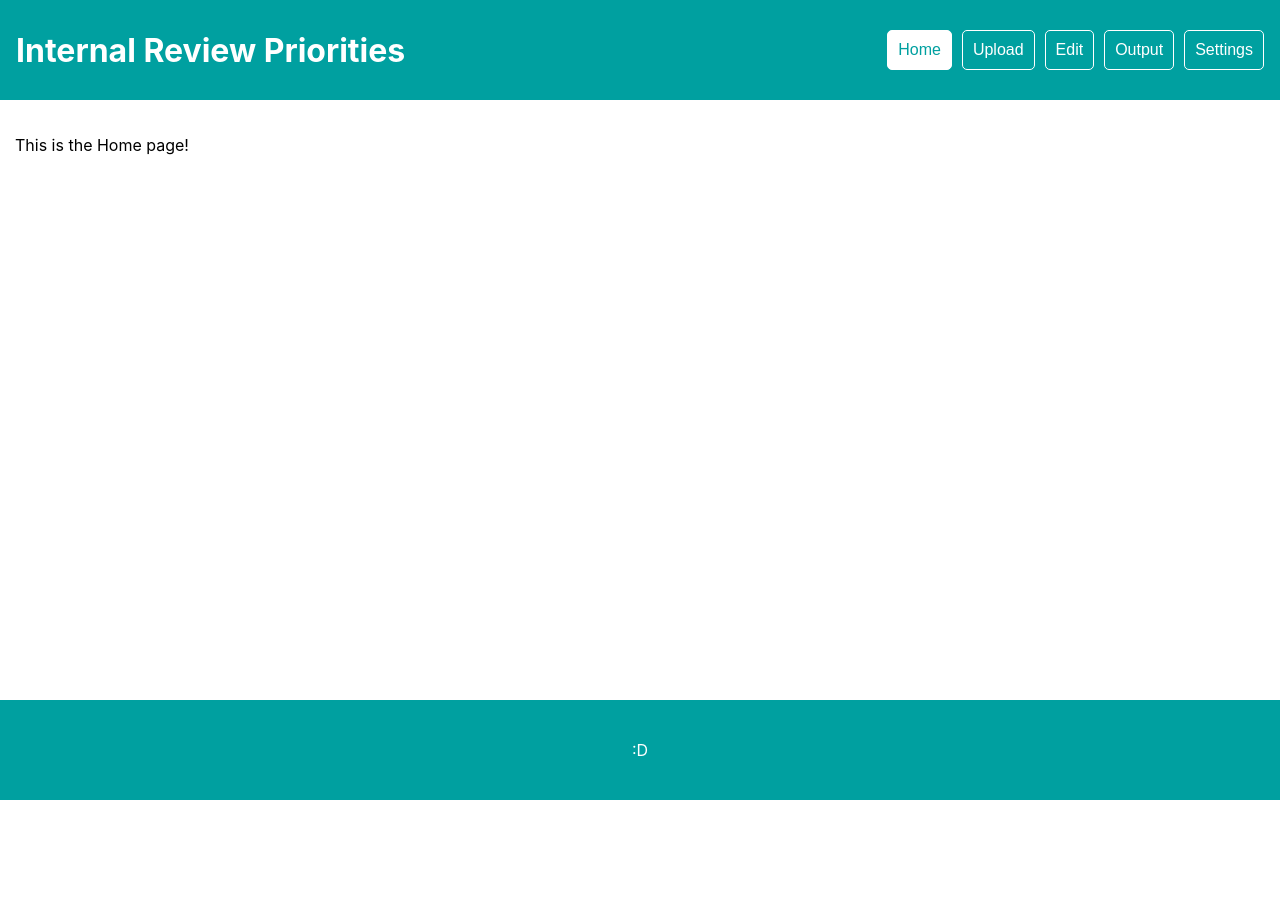
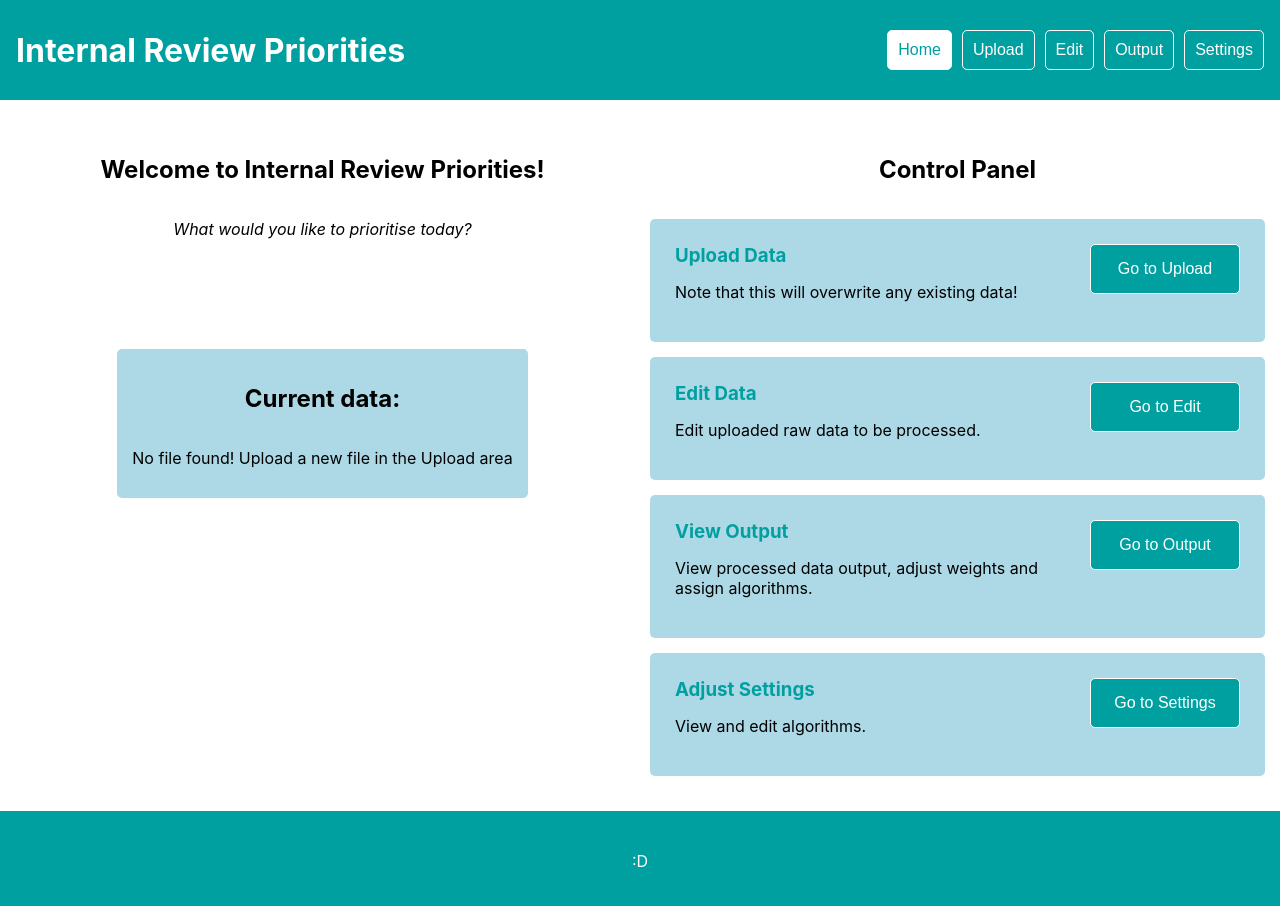
Before and after one commit to Sullivown/internal-review-priorities, a React (Create React App) app: page / in a window 1280 px wide. Shown: the top 906 px of the page. Before the commit the page ends 800 px from the top, so only its background shows below. Built offline with nearby package versions, Linux system fonts and the light colour scheme.

Commit message:
add homepage content and styling

```diff
--- a/src/components/Home.js
+++ b/src/components/Home.js
@@ -1,8 +1,96 @@
 import React from 'react';
+
+import '../styles/Home.css';
 
 class Home extends React.Component {
 	render() {
-		return <div>This is the Home page!</div>;
+		/// Current data (if any)
+		// if current data: Go to edit, go to output
+		// go to settings page to adjust algos
+		return (
+			<div id='home'>
+				<div className='info-div'>
+					<h2>Welcome to Internal Review Priorities!</h2>
+					<p>What would you like to prioritise today?</p>
+					<div className='accent-div'>
+						<h2>Current data:</h2>
+						<p>
+							{this.props.fileName
+								? this.props.fileName
+								: 'No file found! Upload a new file in the Upload area'}
+						</p>
+					</div>
+				</div>
+
+				<div className='controls-div'>
+					<h2>Control Panel</h2>
+					<div className='controls-section'>
+						<div>
+							<h3>Upload Data</h3>
+							<p>
+								Note that this will overwrite any existing data!
+							</p>
+						</div>
+						<button
+							type='button'
+							onClick={(e) => {
+								this.props.handleClick('currentView', 'upload');
+							}}
+						>
+							Go to Upload
+						</button>
+					</div>
+					<div className='controls-section'>
+						<div>
+							<h3>Edit Data</h3>
+							<p>Edit uploaded raw data to be processed.</p>
+						</div>
+						<button
+							type='button'
+							onClick={(e) => {
+								this.props.handleClick('currentView', 'edit');
+							}}
+						>
+							Go to Edit
+						</button>
+					</div>
+					<div className='controls-section'>
+						<div>
+							<h3>View Output</h3>
+							<p>
+								View processed data output, adjust weights and
+								assign algorithms.
+							</p>
+						</div>
+						<button
+							type='button'
+							onClick={(e) => {
+								this.props.handleClick('currentView', 'output');
+							}}
+						>
+							Go to Output
+						</button>
+					</div>
+					<div className='controls-section'>
+						<div>
+							<h3>Adjust Settings</h3>
+							<p>View and edit algorithms.</p>
+						</div>
+						<button
+							type='button'
+							onClick={(e) => {
+								this.props.handleClick(
+									'currentView',
+									'settings'
+								);
+							}}
+						>
+							Go to Settings
+						</button>
+					</div>
+				</div>
+			</div>
+		);
 	}
 }
 
--- a/src/components/Main.js
+++ b/src/components/Main.js
@@ -25,7 +25,12 @@ class Main extends React.Component {
 			<main>
 				{
 					{
-						home: <Home />,
+						home: (
+							<Home
+								fileName={fileName}
+								handleClick={handleChange}
+							/>
+						),
 						upload: (
 							<UploadDataView
 								handleChange={handleChange}
--- /dev/null
+++ b/src/styles/Home.css
@@ -0,0 +1,58 @@
+#home {
+	display: grid;
+	height: 100%;
+	max-width: 100%;
+	grid-gap: 20px;
+	grid-template-columns: 1fr 1fr;
+}
+
+.info-div {
+	display: flex;
+	flex-direction: column;
+	justify-content: center;
+	align-items: center;
+}
+
+.info-div > p {
+	font-style: italic;
+}
+.controls-div {
+	text-align: center;
+}
+
+.accent-div {
+	margin-top: 5rem;
+	text-align: center;
+	color: #000;
+	padding: 15px;
+	border-radius: 5px;
+	background-color: lightblue;
+	min-width: 50%;
+}
+
+.controls-section {
+	display: flex;
+	text-align: start;
+	background-color: lightblue;
+	justify-content: space-between;
+	padding: 25px;
+	gap: 50px;
+	flex-direction: row;
+	border-radius: 5px;
+}
+
+.controls-section h3 {
+	color: rgb(0, 160, 160);
+}
+
+.controls-section button {
+	min-width: 150px;
+	max-height: 50px;
+}
+
+@media only screen and (max-width: 900px) {
+	#home {
+		grid-template-columns: 1fr;
+		grid-template-rows: 1fr 1fr;
+	}
+}
```
